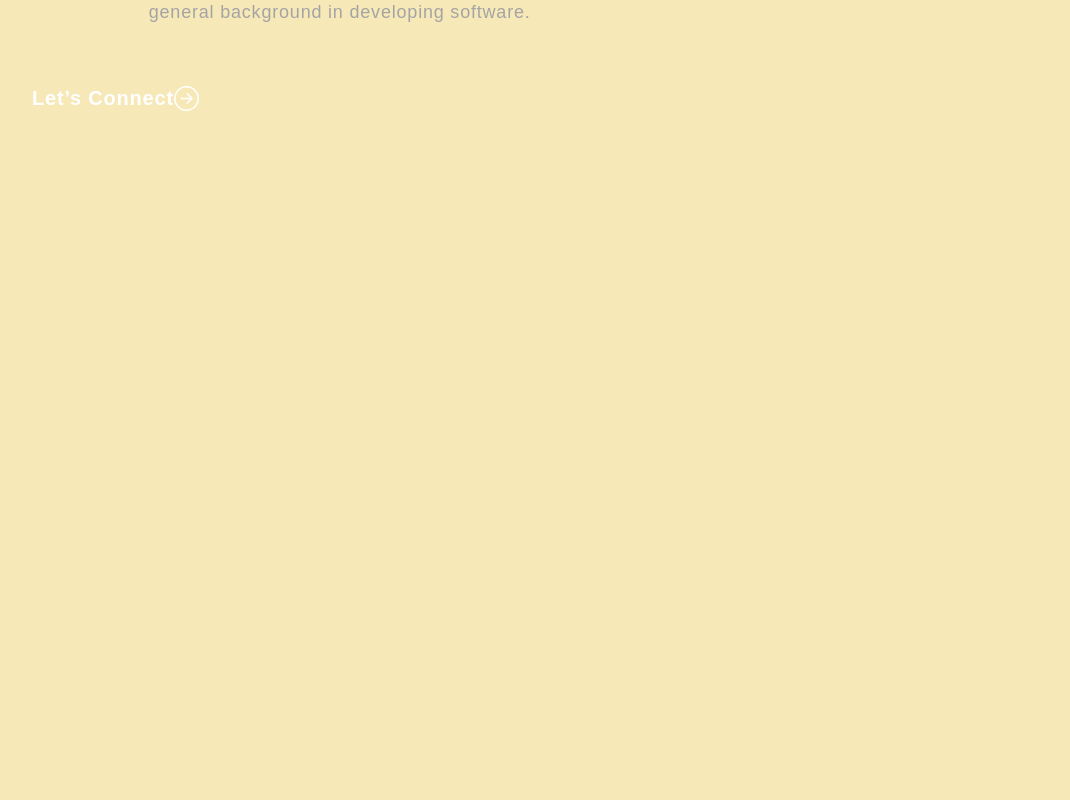
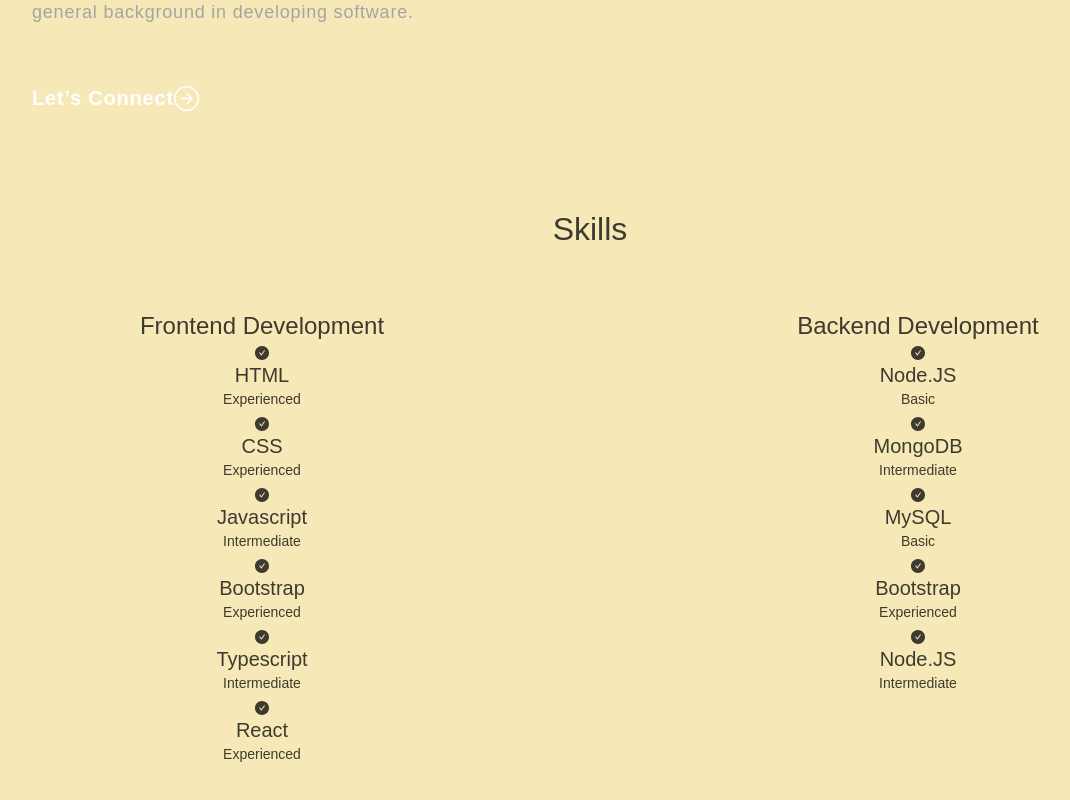
Before and after one commit to wl0194/updated-portfolio, a React (Create React App) app: page / in a window 1280 px wide. Shown: the part 764-1564 px from the top of the page, without its empty margins (50-1120 px from the left). Before the commit the page ends 975 px from the top, so only its background shows below. Built offline with nearby package versions, Linux system fonts and the light colour scheme.

Commit message:
finished skills page

```diff
--- a/package.json
+++ b/package.json
@@ -12,6 +12,7 @@
     "react-bootstrap-icons": "^1.8.4",
     "react-dom": "^18.2.0",
     "react-icons": "^4.4.0",
+    "react-multi-carousel": "^2.8.2",
     "react-scripts": "5.0.1",
     "web-vitals": "^2.1.4"
   },
--- a/src/App.css
+++ b/src/App.css
@@ -1,4 +1,5 @@
 /* Default CSS */
+
 * {
   margin: 0;
   padding: 0;
@@ -237,6 +238,7 @@
   letter-spacing: 0.8px;
   line-height: 1.5em;
   width: 96%;
+  text-align: left;
 }
 .banner button {
   color: #fff;
@@ -252,19 +254,24 @@
   border-radius: 50%;
 }
 
+/*** Skills CSS ***/
+.skills-bx {
+  display: grid;
+  grid-template-columns: 1fr 1fr;
+  gap: 2rem;
+}
+
+.skills-bx > div {
+  color: rgba(0, 0, 0, 0.753);
+  padding: 4rem 7rem;
+}
+
+.skill {
+  color: rgba(0, 0, 0, 0.753);
+}
+
 .App {
   text-align: center;
-}
-
-.App-logo {
-  height: 40vmin;
-  pointer-events: none;
-}
-
-@media (prefers-reduced-motion: no-preference) {
-  .App-logo {
-    animation: App-logo-spin infinite 20s linear;
-  }
 }
 
 .App-header {
--- a/src/App.js
+++ b/src/App.js
@@ -1,5 +1,6 @@
 import { NavBar } from './components/NavBar'
 import { Banner } from './components/Banner'
+import { Skills } from './components/Skills'
 import 'bootstrap/dist/css/bootstrap.min.css'
 
 import './App.css';
@@ -9,6 +10,7 @@
     <div className="App">
       <NavBar />
       <Banner />
+      <Skills />
 
     </div>
   );
--- a/src/components/Banner.js
+++ b/src/components/Banner.js
@@ -1,7 +1,7 @@
 import { Container, Row, Col } from "react-bootstrap";
 import { ArrowRightCircle } from 'react-bootstrap-icons';
 import headerImg from "../assets/img/header-img.jpeg";
-import { useState, useEffect } from "react";
+
 
 export const Banner = () => {
 
--- /dev/null
+++ b/src/components/Skills.js
@@ -0,0 +1,79 @@
+import { AiFillCheckCircle } from 'react-icons/ai'
+
+export const Skills = () => {
+
+
+    return (
+        <section className="skill" id="skills">
+            <h2>Skills</h2>
+            <div className="skills-bx">
+                <div className="frontend">
+                    <h4>Frontend Development</h4>
+                    <div className="content">
+                        <article className="details">
+                            <AiFillCheckCircle />
+                            <h5>HTML</h5>
+                            <small>Experienced</small>
+                        </article>
+                        <article className="details">
+                            <AiFillCheckCircle />
+                            <h5>CSS</h5>
+                            <small>Experienced</small>
+                        </article>
+                        <article className="details">
+                            <AiFillCheckCircle />
+                            <h5>Javascript</h5>
+                            <small>Intermediate</small>
+                        </article>
+                        <article className="details">
+                            <AiFillCheckCircle />
+                            <h5>Bootstrap</h5>
+                            <small>Experienced</small>
+                        </article>
+                        <article className="details">
+                            <AiFillCheckCircle />
+                            <h5>Typescript</h5>
+                            <small>Intermediate</small>
+                        </article>
+                        <article className="details">
+                            <AiFillCheckCircle />
+                            <h5>React</h5>
+                            <small>Experienced</small>
+                        </article>
+                    </div>
+                </div>
+                <div className="backend">
+                    <h4>Backend Development</h4>
+                    <div className="content">
+                        <article className="details">
+                            <AiFillCheckCircle />
+                            <h5>Node.JS</h5>
+                            <small>Basic</small>
+                        </article>
+                        <article className="details">
+                            <AiFillCheckCircle />
+                            <h5>MongoDB</h5>
+                            <small>Intermediate</small>
+                        </article>
+                        <article className="details">
+                            <AiFillCheckCircle />
+                            <h5>MySQL</h5>
+                            <small>Basic</small>
+                        </article>
+                        <article className="details">
+                            <AiFillCheckCircle />
+                            <h5>Bootstrap</h5>
+                            <small>Experienced</small>
+                        </article>
+                        <article className="details">
+                            <AiFillCheckCircle />
+                            <h5>Node.JS</h5>
+                            <small>Intermediate</small>
+                        </article>
+                    </div>
+                </div>
+            </div>
+        </section>
+
+    )
+}
```
Also changed, not shown: 1 other file (tests, documents, lock files or other folders).
